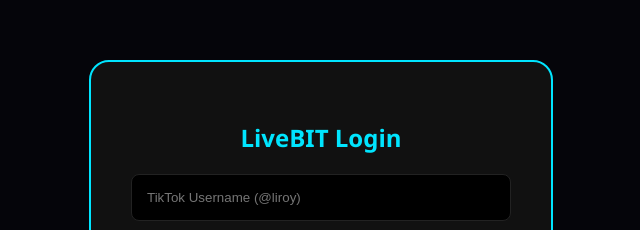
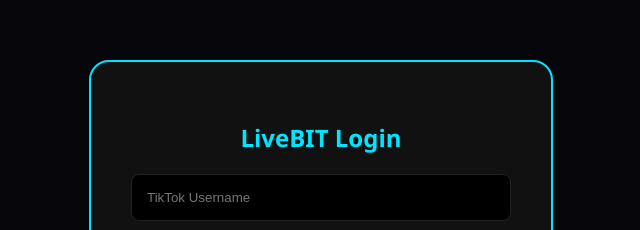
Before and after one commit to liroyt18/livebit, a website: page index.html in a window 1280 px wide. Shown: the part 145-375 px from the top of the page, 319-959 px from the left. Drawn offline with Linux system fonts and the light colour scheme.

Commit message:
Update placeholders for TikTok username inputs

```diff
--- a/index.html
+++ b/index.html
@@ -75,7 +75,7 @@
         <div class="login-card">
             <h2 style="color: var(--neon); margin-bottom: 20px;">LiveBIT Login</h2>
             <div class="input-group">
-                <input type="text" id="log-user" placeholder="TikTok Username (@liroy)">
+                <input type="text" id="log-user" placeholder="TikTok Username">
                 <div id="err-user" class="error-msg">Username must start with @</div>
             </div>
             <div class="input-group">
@@ -119,7 +119,7 @@
         <div class="modal-card" style="border-color: var(--green);">
             <h3 style="color: var(--green)">Live Sync</h3>
             <p style="font-size: 12px; color: #555;">Enter username to start tracking</p>
-            <input type="text" id="tiktok-user-input" placeholder="@username">
+            <input type="text" id="tiktok-user-input" placeholder="TikTok Username">
             <div style="display: flex; gap: 10px; margin-top: 15px;">
                 <button id="modal-conn-btn" class="btn-main" style="background: var(--green); color:black; flex:2;" onclick="tryConnectLive()">CONNECT</button>
                 <button class="btn-main" style="background: #222; flex:1;" onclick="closeModal('live-modal')">X</button>
@@ -180,7 +180,7 @@
             if(!userInput.startsWith('@')) return alert("Must start with @");
             modalBtn.innerHTML = '<i class="fa-solid fa-spinner fa-spin"></i> CONNECTING...';
             try {
-                // הכתובת המעודכנת שלך מ-Render
+                // חיבור לשרת ה-Render האמיתי שלך
                 const serverURL = "https://livebit-server.onrender.com";
                 const response = await fetch(`${serverURL}/check-live?user=${userInput.replace('@', '')}`);
                 const data = await response.json();
```
